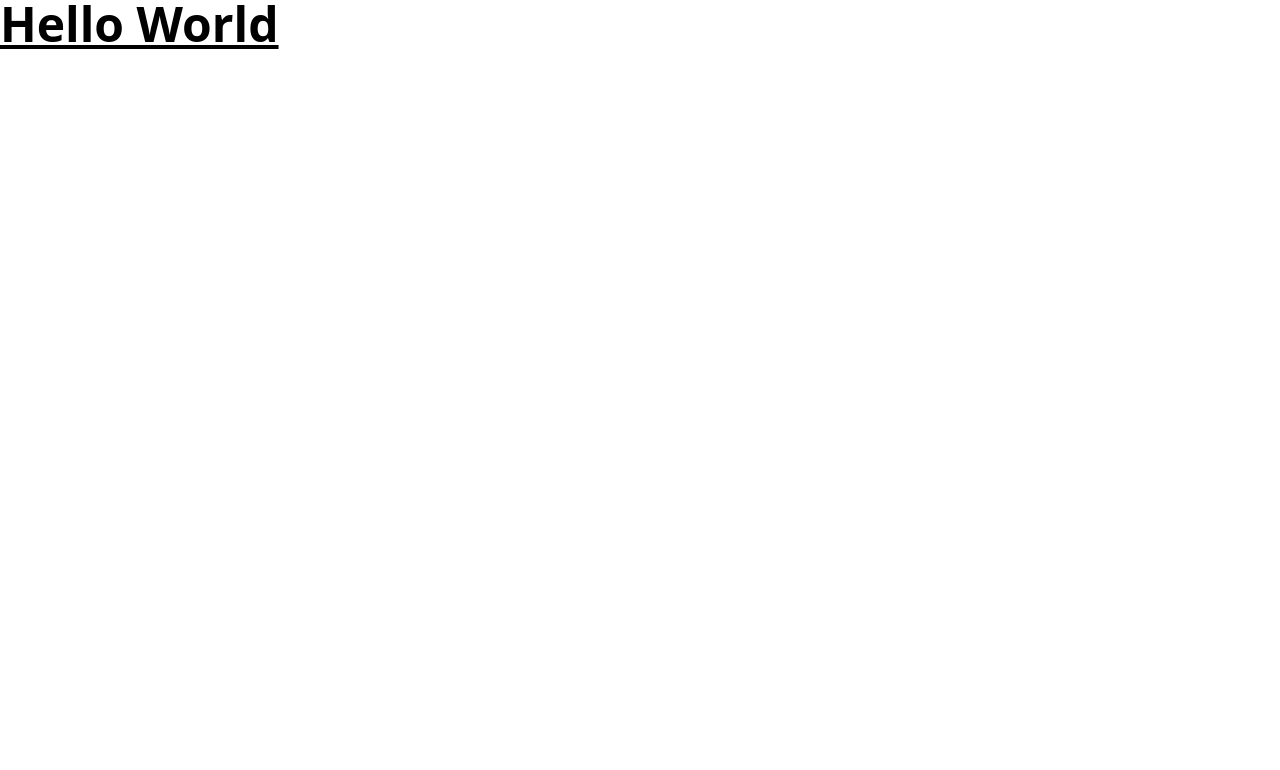
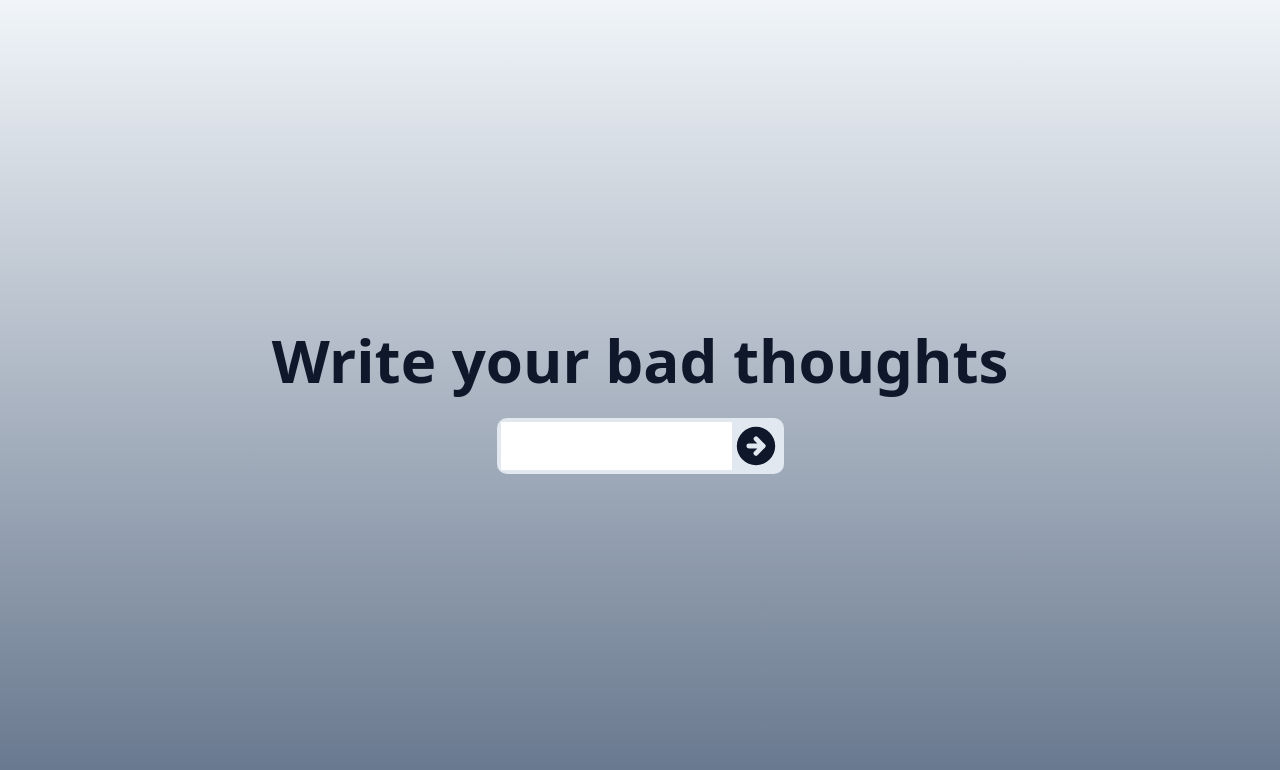
Before and after one commit to Andriikryl/bad-thoughts-app, a React (Create React App) app: page / in a window 1280 px wide. Shown: the top 770 px of the page. Built offline with nearby package versions, Linux system fonts and the light colour scheme.

Commit message:
feat[form / styles]

```diff
--- a/package.json
+++ b/package.json
@@ -3,7 +3,7 @@
   "version": "0.1.0",
   "private": true,
   "dependencies": {
-    "@heroicons/react": "^2.0.16",
+    "@heroicons/react": "^1.0.6",
     "@testing-library/jest-dom": "^5.16.5",
     "@testing-library/react": "^13.4.0",
     "@testing-library/user-event": "^13.5.0",
--- a/src/App.js
+++ b/src/App.js
@@ -1,10 +1,20 @@
 import "./App.css";
-
+import { ArrowCircleRightIcon } from "@heroicons/react/solid";
 function App() {
   return (
-    <div className="App">
-      <h1 className="text-5xl font-bold underline ">Hello World</h1>
-    </div>
+    <main className="grid place-items-center min-h-screen bg-gradient-to-b from-slate-100 to-slate-500 dark:from-slate-800 dark:to-slate-900 text-slate-900 dark:text-slate-200">
+      <div className="grid place-items-center gap-8 m-8">
+        <h1 className="text-3xl sm:text-6xl font-bold">
+          Write your bad thoughts
+        </h1>
+        <form className="flex ring-4 rounded-md ring-slate-200 focus-within:ring-teal-600 focus-within:ring-offset-2 bg-slate-200 ring-offset-slate-200 dark:ring-offset-slate-800">
+          <input type="text" />
+          <button>
+            <ArrowCircleRightIcon className="h-12 w-12 pointer-events-none" />
+          </button>
+        </form>
+      </div>
+    </main>
   );
 }
 
```
Also changed, not shown: 1 other file (tests, documents, lock files or other folders).
